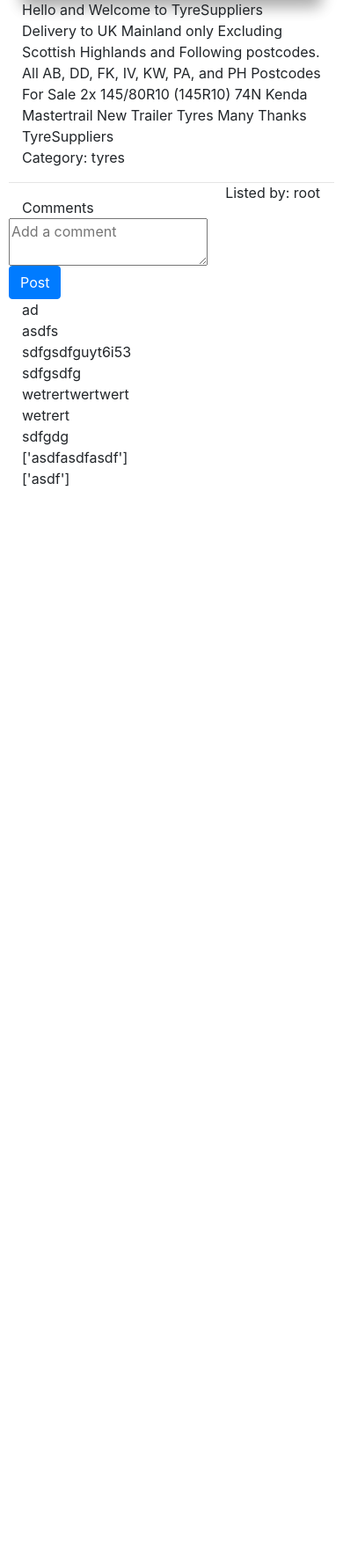
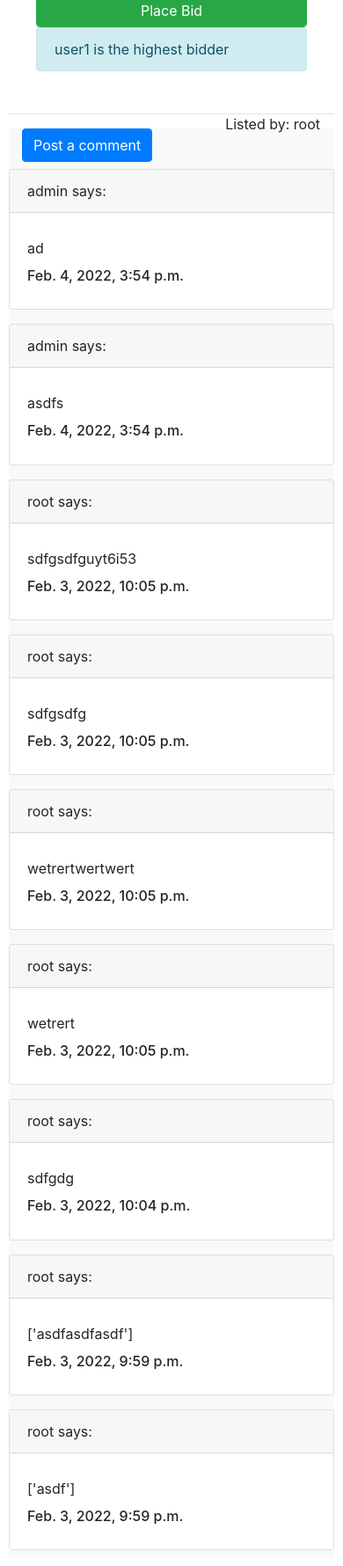
Before and after one commit to AIdjIO/cs50_Commerce, a Django app: page /auction/6 in a window 390 px wide. Shown: the part 881-2661 px from the top of the page at 88% size. Before the commit the page ends 1434 px from the top, so only its background shows below. Run offline with Django 3.2, Linux system fonts and the light colour scheme; a user stored in the database is signed in; data comes from the database, SQL or seed files in the repository; both versions use the stored data as it was after the commit; parts of the project's set-up code (start-up, migrations or seed data) failed here and were passed over; some libraries are stand-ins or nearby versions.

Commit message:
added bid form

```diff
--- a/auctions/form.py
+++ b/auctions/form.py
@@ -6,7 +6,18 @@ class NewAuctionForm(ModelForm):
         model = Auction
         fields = ['title', 'description', 'startBid', 'imageURL', 'category']
 
+    def __init__(self, *args, **kwargs):
+        super(NewAuctionForm, self).__init__(*args, **kwargs)
+        for visible in self.visible_fields():
+            visible.field.widget.attrs['class'] = 'form-control'
+
 class NewBidForm(ModelForm):
     class Meta:
         model = Bid
-        fields = ['auction', 'bid', 'bidder']
+        fields = ['bid', 'bidder', 'auction']
+        ordering = ('-bid',)
+
+    def __init__(self, *args, **kwargs):
+        super(NewBidForm, self).__init__(*args, **kwargs)
+        for visible in self.visible_fields():
+            visible.field.widget.attrs['class'] = 'form-control'
--- a/auctions/static/auctions/index.js
+++ b/auctions/static/auctions/index.js
@@ -1,3 +1,8 @@
+$('#postComment').on('shown.bs.modal', function () {
+    $('#myInput').trigger('focus')
+  })
+
+
 function addToWatchList(id = null){
     const csrftoken = document.querySelector('[name=csrfmiddlewaretoken]').value;
     let xhttp = new XMLHttpRequest();
@@ -39,13 +44,14 @@ function bid(event){
             respObj = JSON.parse(this.responseText)
 
             // sending a message to the user upon bidding.
-            message = document.getElementById('message') || document.createElement('div')
-            if (message.id != 'message') {
-                message.id = 'message';
-                message.innerText = respObj.message
+            message = document.getElementById('bidMessage') || document.createElement('div')
+            if (message.id != 'bidMessage') {
+                message.id = 'bidMessage';
+                message.innerText = respObj.bidMessage
                 document.querySelector('button[name="submit"]').parentNode.append(message)
             }
-            message.innerText = respObj.message
+            message.innerText = respObj.bidMessage
+            document.querySelector('input[name="bid"]').value = parseFloat(respObj.winningBid)
             }
         }
 
@@ -55,20 +61,22 @@ function bid(event){
 
     // get the hidden input field to retrieve the auction_id
     let auction_id = document.querySelector('input[name="auction_id"]').value;
-    let bid = document.querySelector('input[name="bid"]').value
+    let bid = parseFloat(document.querySelector('input[name="bid"]').value)
 
     xhttp.send(`auction_id=${auction_id}&bid=${bid}`);
 }
 
 function comment(event){
-    let comment = document.querySelector('textarea').value;
+    let comment = document.getElementById('comment').value;
     if (comment === '') return;
 
     // get the hidden input field to retrieve the auction_id
     let auction_id = parseInt(document.querySelector('input[name="auction_id"]').value);
-    let commentDiv = event.target.parentNode.nextElementSibling.firstElementChild;
+    // let commentDiv = event.target.parentNode.nextElementSibling.firstElementChild;
+    let commentGroup = document.getElementById('commentGroup');
+    let firstComment = commentGroup.firstElementChild.firstElementChild.nextElementSibling.firstElementChild;
 
-    console.log(commentDiv)
+    console.log(firstComment)
 
     const csrftoken = document.querySelector('[name=csrfmiddlewaretoken]').value;
     let xhttp = new XMLHttpRequest();
@@ -77,13 +85,17 @@ function comment(event){
             if(this.readyState == 4 && this.status == 200){
                 respObj = JSON.parse(this.responseText)
                 if (respObj.comment === 'valid'){
-                    if (commentDiv.innerText === "There are no comments"){
-                        commentDiv.innerText = comment
+                    if (firstComment.innerText === "There are no comments"){
+                        firstComment.innerText = comment
                     } else {
                     let div = document.createElement('div');
-                    div.className="comment"
-                    div.innerText = comment
-                    commentDiv.parentNode.insertBefore(div, commentDiv)
+                    div.className="card my-2 w-100"
+                    div.innerHTML = `<div class="card-header">Be the first to comment</div>
+                                        <div class="comment card-body my-2">
+                                        <p class="card-text">${comment}</p>
+                                        <h6 class="comment card-subtitle">${new Date().toDateString() }</h6>
+                                    </div>`
+                    commentGroup.insertBefore(div, commentGroup.firstElementChild)
                     }
                 }
             }
--- a/auctions/static/auctions/styles.css
+++ b/auctions/static/auctions/styles.css
@@ -13,6 +13,10 @@ body {
 img, .desc {
     box-shadow: 0 10px 16px 0 rgba(0,0,0,0.2),0 6px 20px 0 rgba(0,0,0,0.19) !important;
     border-radius:5px;
+    max-height:65vh;
+    width:auto;
+    max-width:33vw;
+    align-items:center
 }
 
 i {
--- a/auctions/templates/auctions/auction.html
+++ b/auctions/templates/auctions/auction.html
@@ -6,62 +6,105 @@
     <div class="message">{{ message }}</div>
     {% endif %}
 
-    {% if request.user.is_authenticated %}
+    {% if request.user == auction.seller %}
+        <form action="{% url 'endAuction' auction_id" method="post">
+        {% csrf_token %}
+        </form>
+    {% endif %}
+
+    {% if user.is_authenticated %}
     {% csrf_token %}
     <input type="hidden" name="auction_id" value={{ auction.id }}>
     <button class="btn btn-primary" id="watch" onClick="addToWatchList('{{auction.id}}')"><i class="{{ spanClass }} fa-heart"></i></button>
+    <div id="category" class="alert alert-light">Category: {{ auction.category }}</div>
     {% else %}
-    <p>User is not logged in :(</p>
+    <div class="alert alert-info">Log in to bid or add to watch list</div>
     {% endif %}
 
-    <h1>Auction: {{ auction.title }}</h1>
-    <div class="container">
+    <h3>Auction: {{ auction.title }}</h3>
+    <div class="container-fluid">
         <div class="row">
-            <div class="col-md-3">
+            <div class="col-lg-4 m-3">
+                    <img src="{{ auction.imageURL }}" alt="image of item" width="100%" max-width="500" height="auto">
+            </div>
+            <div class="col-lg-6 m-3">
+                <div>{{ auction.description }}</div>
+            </div>
+            <div class="col-md-2 m-3">
                 <div class="form-group" method="POST">
                     <label>Current Bid: </label>
                     {% if user.is_authenticated %}
                     {% csrf_token %}
-                    <input class="formControl" type="number" name="bid" value="{{ auction.max_bid }}">
-                    <input class="formControl mb-3" type="hidden" name="auction_id" value="{{ auction.id }}">
-                    <button class="formControl btn btn-primary w-10" onclick="bid(event)" name="submit">Place Bid</button>
+                    {{ bidForm.bid }}
+                    <input class="form-control p-3" type="hidden" name="auction_id" value="{{ auction.id }}">
+                    <button class="form-control btn btn-success" onclick="bid(event)" name="submit">Place Bid</button>
                     {% else %}
                         {{ auction.max_bid }}
                     {% endif %}
+                    {% if bidMessage %}
+                    <div id="bidMessage" class="alert alert-info">{{ bidMessage }}</div>
+                    {% endif %}
                 </div>
-            </div>
-            <div class="col-md-4">
-                <div id="image">
-                    <img src="{{ auction.imageURL }}" alt="image of item" width="100%" max-width="500" height="auto">
-                </div>
-            </div>
-            <div class="col-md-4">
-                <div>{{ auction.description }}</div>
-            </div>
-            <div class="col-md-auto">
-                <div id="category">Category: {{ auction.category }}</div>
             </div>
         </div>
     </div>
 
     <div id="seller" class="row m-3 float-right">Listed by: {{ auction.seller }}</div>
     <hr>
-    <div class="container-fluid">
+    <div class="container-fluid bg-light">
         <div class="row">
-            <div id="comments-container">Comments</div>
+
         </div>
         <div class="row">
-            <textarea placeholder="Add a comment"></textarea>
+        <!-- Button trigger modal -->
+        <button type="button" class="btn btn-primary" data-toggle="modal" data-target="#postComment">
+            Post a comment
+        </button>
         </div>
-        <div class="row">
-            <button class="btn btn-primary" onclick="comment(event)">Post</button>
-        </div>
-        <div id="#commentGroup">
+        <div id="commentGroup" class="row">
             {% for comment in comments %}
-            <div class="comment">{{ comment.comment }}</div>
-            {% empty %}
-            <div class="comment">There are no comments</div>
+            <div class="card my-2 w-100">
+                <div class="card-header">{{ comment.user }} says:</div>
+                <div class="comment card-body my-2">
+                    <p class="card-text">{{ comment.comment }}</p>
+                    <h6 class="comment card-subtitle">{{ comment.creationDate }}</h6>
+                </div>
+            </div>
+                {% empty %}
+                <div class="card my-2 w-100">
+                    <div class="card-header">Be the first to comment</div>
+                    <div class="comment card-body my-2">
+                        <p class="card-text">there are no comments at this time</p>
+                        <h6 class="comment card-subtitle">{% now "jS F Y H:i" %}</h6>
+                    </div>
+                </div>
             {% endfor %}
         </div>
     </div>
+
+
+
+    <!-- Modal -->
+    <div class="modal fade" id="postComment" tabindex="-1" role="dialog" aria-labelledby="postComment" aria-hidden="true">
+        <div class="modal-dialog modal-dialog-centered" role="document">
+        <div class="modal-content">
+            <div class="modal-header">
+            <h5 class="modal-title" id="PostCommentLongTitle">Write a comment</h5>
+            <button type="button" class="close" data-dismiss="modal" aria-label="Close">
+                <span aria-hidden="true">&times;</span>
+            </button>
+            </div>
+            <div class="modal-body">
+                <div class="form-group">
+                    <label for="message-text" class="col-form-label">Comment:</label>
+                    <textarea id="comment" class="form-control" id="message-text"></textarea>
+                  </div>
+            </div>
+            <div class="modal-footer">
+            <button type="button" class="btn btn-secondary" data-dismiss="modal">Close</button>
+            <button class="btn btn-primary" onclick="comment(event)">Post</button>
+            </div>
+        </div>
+        </div>
+    </div>
     {% endblock %}
--- a/auctions/templates/auctions/layout.html
+++ b/auctions/templates/auctions/layout.html
@@ -10,6 +10,7 @@
 
         <script type="text/javascript" src="https://code.jquery.com/jquery-3.6.0.js"></script>
         <script type="text/javascript" src="https://cdn.datatables.net/1.11.4/js/jquery.dataTables.js"></script>
+        <script src="https://maxcdn.bootstrapcdn.com/bootstrap/4.0.0/js/bootstrap.min.js" integrity="sha384-JZR6Spejh4U02d8jOt6vLEHfe/JQGiRRSQQxSfFWpi1MquVdAyjUar5+76PVCmYl" crossorigin="anonymous"></script>
         <link href="{% static 'auctions/styles.css' %}" rel="stylesheet">
         <script src="{% static 'auctions/index.js' %}"></script>
     </head>
@@ -28,13 +29,13 @@
             </li>
             {% if user.is_authenticated %}
                 <li class="nav-item">
-                    <a class="nav-link btn btn-secondary m-1" href="{% url 'new' %}">New</a>
+                    <a class="nav-link btn btn-info m-1" href="{% url 'new' %}">New</a>
                 </li>
                 <li class="nav-item">
-                    <a class="nav-link btn btn-secondary m-1" href="{% url 'categories' %}">Categories</a>
+                    <a class="nav-link btn btn-info m-1" href="{% url 'categories' %}">Categories</a>
                 </li>
                 <li class="nav-item">
-                    <a class="nav-link btn btn-secondary m-1" href="{% url 'watchList' %}">WatchList <sup><span id="watchCount">{{ watchCount }}</span></sup></a>
+                    <a class="nav-link btn btn-info m-1" href="{% url 'watchList' %}">WatchList <span class="badge badge-pill badge-light" id="watchCount">{{ watchCount }}</span></a>
                 </li>
                 <li class="nav-item">
                     <a class="nav-link btn btn-danger m-1" href="{% url 'logout' %}">Log Out</a>
--- a/auctions/templates/auctions/newListing.html
+++ b/auctions/templates/auctions/newListing.html
@@ -5,7 +5,9 @@
 <form action="{% url 'new' %}" method="post">
     {% csrf_token %}
     <div class="form-group">
-        {{ form }}
+        <table>
+        {{ form.as_table }}
+        </table>
     </div>
     <!-- <div>
         <label for="title">Title:</label>
--- a/auctions/views.py
+++ b/auctions/views.py
@@ -106,22 +106,38 @@ def newListing(request):
     else:
         return render(request, "auctions/newListing.html", {'form': NewAuctionForm()})
 
-@login_required(login_url='/login')
+#@login_required(login_url='/login')
 def auction(request, auction_id):
     # get current auction with highest current bid
     currentAuction = Auction.objects.filter(pk = auction_id).annotate(max_bid=Max('bids__bid')).get(pk=auction_id)
-    #currentBid = Bid.objects.filter(auction = currentAuction)
-    #maxBid = currentBid.aggregate(Max('bid'))
+    currentBids = Bid.objects.filter(auction = currentAuction) # get the bids on the current auction
+    maxBid = float(currentBids.aggregate(Max('bid'))['bid__max']) # get the maximum bid amount
+    currentBid = Bid.objects.get(bid = maxBid) # get the current bid
+    print(currentBid.bidder)
+    spanClass = 'far'
 
     # get auction comment
     comments = Comment.objects.filter(auction = auction_id).order_by('-creationDate')
+    print(request.user)
+    if request.user == 'AnonymousUser':
+        if (isInWatchList(request, auction_id).count() == 0):
+            spanClass = 'far'
+        else:
+            spanClass = "fas"
 
-    if (isInWatchList(request, auction_id).count() == 0):
-        spanClass = 'far'
+    if (request.user == currentBid.bidder):
+        bidMessage = "You are the highest bidder"
     else:
-        spanClass = "fas"
+        bidMessage = f"{currentBid.bidder} is the highest bidder"
 
-    return render(request, "auctions/auction.html", {"auction": currentAuction, 'watchCount': watchCount(request), 'spanClass' : spanClass, 'comments': comments})
+    return render(request, "auctions/auction.html", {
+        "auction": currentAuction,
+        'watchCount': watchCount(request),
+        'spanClass' : spanClass,
+        'comments'  : comments,
+        'bidForm'   : NewBidForm({'bid':maxBid }),
+        'bidMessage'   : bidMessage
+        })
 
 @login_required(login_url='/login')
 def categories(request, category = None):
@@ -214,22 +230,24 @@ def bid(request):
         query = request.POST
         auction_id = query.get('auction_id')
         currentBid = float(query.get('bid'))
-        currentMaxBid = Auction.objects.filter(pk = auction_id).annotate(max_bid=Max('bids__bid')).get(pk=auction_id).max_bid
+        currentMaxBid = float(Auction.objects.filter(pk = auction_id).annotate(max_bid=Max('bids__bid')).get(pk=auction_id).max_bid)
 
         print (currentBid, currentMaxBid)
         currentUser = User.objects.get(username = request.user)
         currentAuction = Auction.objects.get(id = auction_id)
-        #currentMaxBid = Bid.objects.filter(auction_id = currentAuction)
+        currentWinningBid = Bid.objects.filter(auction_id = currentAuction)
 
-        if currentBid <= currentMaxBid:
-            return JsonResponse({'message':'your bid is too low'})
+        currentWinningBidder = Bid.objects.get(bid = currentMaxBid).bidder
 
+        if currentWinningBidder != request.user: #no need for the winning bidder to bid higher than the winning bid
+            if currentBid <= currentMaxBid:
+                return JsonResponse({'bidMessage':'your bid is too low','winningBid':currentMaxBid})
+            if currentBid > currentMaxBid:
+                    newBid = Bid(
+                        auction = currentAuction,
+                        bid = currentBid,
+                        bidder = currentUser)
+                    newBid.save()
+                    return JsonResponse({'bidMessage':'You are the highest bidder', 'winningBid':currentBid})
 
-        newBid = Bid(
-            auction = currentAuction,
-            bid = currentBid,
-            bidder = currentUser)
-
-        newBid.save()
-
-    return JsonResponse({'message':'You are the highest bidder'})
+    return JsonResponse({'bidMessage':'You are already the highest bidder', 'winningBid':currentMaxBid})
```
Also changed, not shown: auctions/models.py (+37 -27 lines), db.sqlite3.
